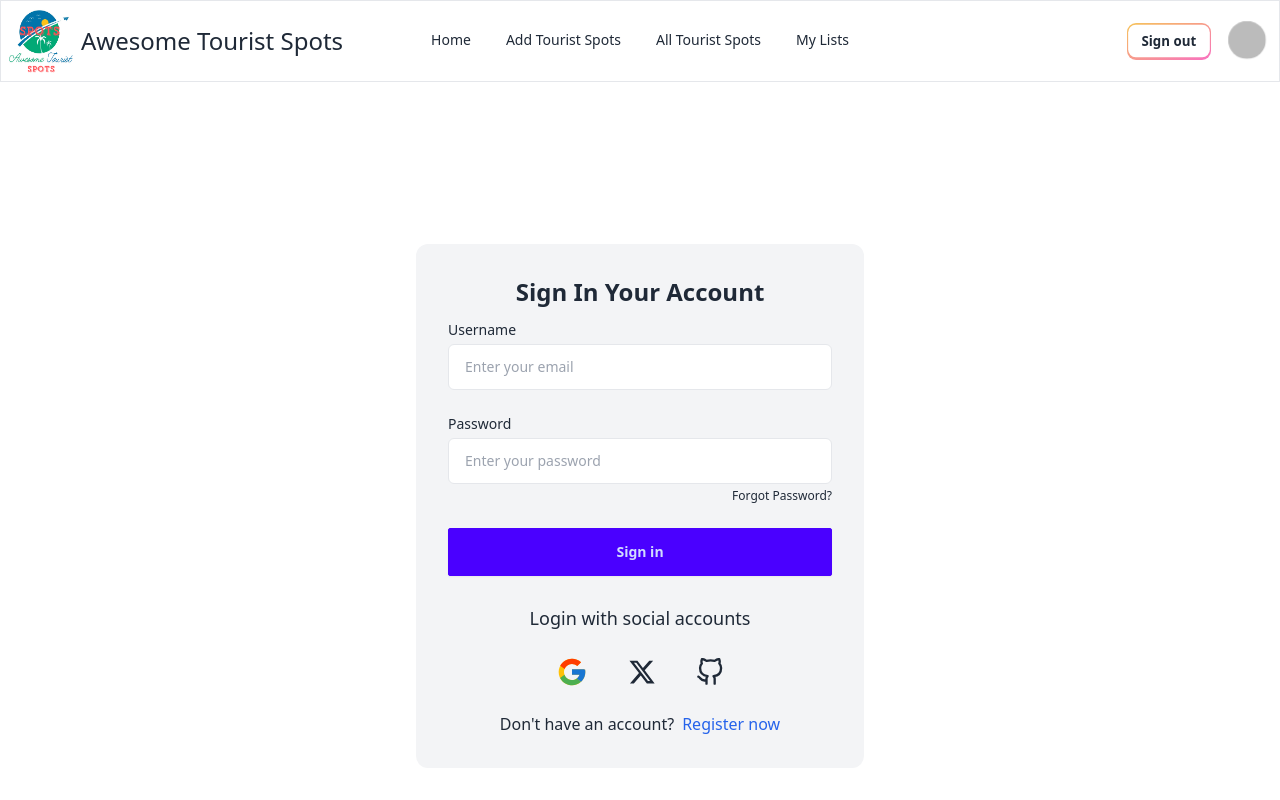
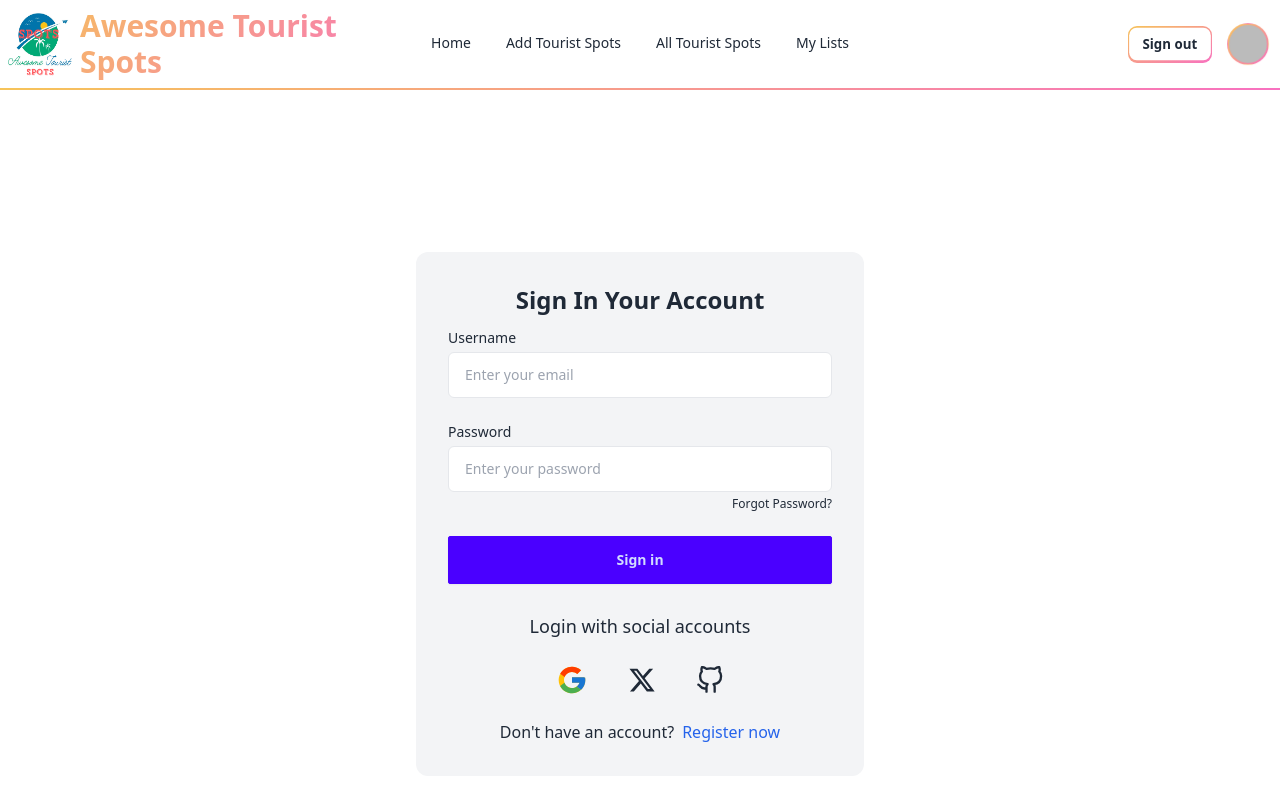
Before and after one commit to asif100a/Awesome-Tourist-Spots, a React (Vite) app: page /sign_in in a window 1280 px wide. Shown: the top 800 px of the page. Built offline with nearby package versions, Linux system fonts and the light colour scheme; no server answers; sample sign-in values are in the browser's storage.

Commit message:
Gradient text and border added in the navber

```diff
--- a/src/SharedPage/Navber/Navber.css
+++ b/src/SharedPage/Navber/Navber.css
@@ -1,12 +1,21 @@
-.menu li > *:not(ul, .menu-title, details, .btn):active,
-.menu li > *:not(ul, .menu-title, details, .btn).active,
-.menu li > details > summary:active {
+/* Gradient color text */
+.gradient-text-color{
+    background: linear-gradient(135deg, #f6c459 0%, #f871c0 100%);
+    -webkit-text-fill-color: transparent;
+    -webkit-background-clip: text;
+    background-clip: text;
+}
+
+/* Nav link style */
+.menu li>*:not(ul, .menu-title, details, .btn):active,
+.menu li>*:not(ul, .menu-title, details, .btn).active,
+.menu li>details>summary:active {
     background: linear-gradient(135deg, #f6c459 0%, #f871c0 100%);
     color: #FFFF;
     border-bottom: none;
 }
 
-.menu li > *:not(ul, .menu-title, details, .btn){
+.menu li>*:not(ul, .menu-title, details, .btn) {
     background-color: #FFFF;
     border-bottom: 2px solid white;
     outline: none;
@@ -14,8 +23,8 @@
     height: fit-content;
 }
 
-.menu li > *:not(ul, .menu-title, details, .btn):hover,
-.menu li > *:not(ul, .menu-title, details, .btn):focus{
+.menu li>*:not(ul, .menu-title, details, .btn):hover,
+.menu li>*:not(ul, .menu-title, details, .btn):focus {
     background-color: #FFFF;
     border-bottom: 2px solid;
     border-image: linear-gradient(135deg, rgb(246, 196, 89) 0%, rgb(248, 113, 192) 100%) 1;
@@ -23,22 +32,41 @@
     outline: none;
 }
 
+/* .menu li>*:not(ul, .menu-title, details, .btn):hover{
+    background: linear-gradient(135deg, rgb(246, 196, 89) 0%, rgb(248, 113, 192) 100%);
+    -webkit-text-fill-color: transparent;
+    -webkit-background-clip: text;
+    background-clip: text;
+} */
+
 .menu li {
     margin-left: 1.5px;
     margin-right: 1.5px;
 }
 
-
+/* Profile picture style */
 .profile {
     position: relative;
 }
+
 .profile-name {
     position: absolute;
     visibility: hidden;
     right: 0px;
     top: 36px;
 }
+
 .profile:hover .profile-name {
     transition-delay: 300ms;
     visibility: visible;
 }
+
+.transition-background {
+    transition: background 1s ease-in-out;
+}
+
+.gradient-border-bottom {
+    border-bottom: 2px solid;
+    border-image: linear-gradient(90deg, rgb(246, 196, 89) 0%, rgb(248, 113, 192) 100%);
+    border-image-slice: 1;
+}
--- a/src/SharedPage/Navber/Navber.jsx
+++ b/src/SharedPage/Navber/Navber.jsx
@@ -33,7 +33,7 @@ const Navber = () => {
     }, [user?.photoURL])
 
     return (
-        <div className="navbar bg-base-100 border">
+        <div className="navbar bg-base-100 gradient-border-bottom">
             <div className="flex flex-row-reverse lg:flex-row lg:navbar-start w-full justify-between">
                 <div className="dropdown">
                     <div tabIndex={0} role="button" className="btn btn-ghost lg:hidden">
@@ -50,7 +50,7 @@ const Navber = () => {
                         }
                     </ul>
                 </div>
-                <Link to={'/'} className="text-2xl font-medium flex justify-center items-center gap-2">
+                <Link to={'/'} className="text-3xl gradient-text-color font-semibold flex justify-center items-center gap-2">
                     <img src={logo} alt="Logo" className="w-16 h-16" />
                     <span>Awesome Tourist Spots</span></Link>
             </div>
@@ -67,8 +67,8 @@ const Navber = () => {
                                 <button onClick={handleSingOut} className="btn h-[34px] min-h-[34px] px-[14px] bg-white outline-none border-none shadow-none hover:bg-gradient-to-br hover:from-[#f6c459] hover:to-[#f871c0] hover:text-white">Sign out</button>
                             </div>
 
-                            <div className="profile">
-                                <div tabIndex={0} role="button" className="btn btn-ghost btn-circle avatar">
+                            <div className="profile w-fit h-fit rounded-full flex justify-center items-center p-[2px] bg-white transition-background duration-1000 hover:bg-gradient-to-br hover:from-[#f6c459] hover:to-[#f871c0]">
+                                <div tabIndex={0} role="button" className="btn btn-ghost btn-circle h-[44px] min-h-0 w-[44px] bg-gradient-to-br from-[#f6c459] to-[#f871c0] avatar">
                                     <div className="w-10 rounded-full">
                                         <img alt="Tailwind CSS Navbar component" src={userImg} className="" />
                                     </div>
--- a/tailwind.config.js
+++ b/tailwind.config.js
@@ -5,7 +5,11 @@ export default {
     "./src/**/*.{js,ts,jsx,tsx}",
   ],
   theme: {
-    extend: {},
+    extend: {
+      transitionProperty: {
+        'background': 'background',
+      }
+    },
   },
   plugins: [require("daisyui")],
 }
```
